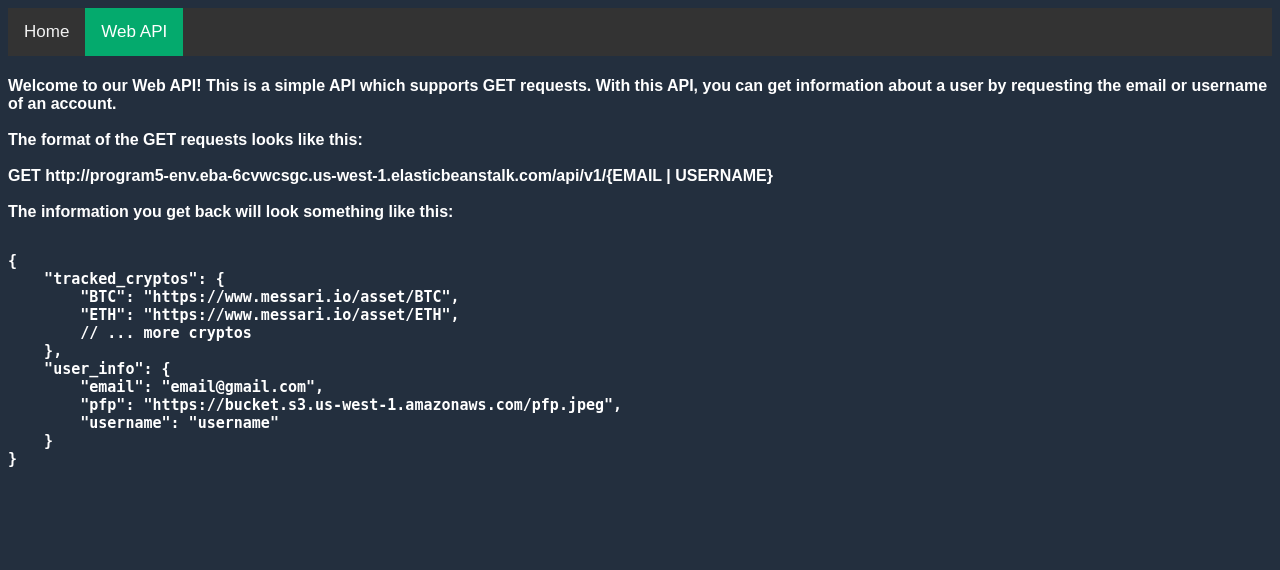
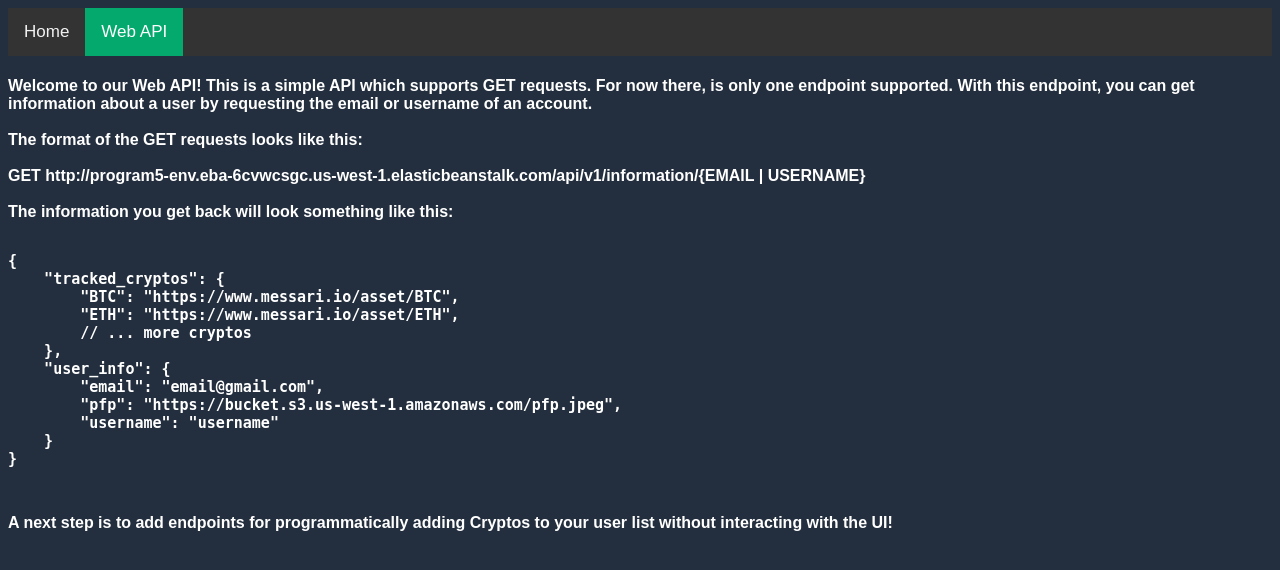
Before and after one commit to zliong/crypto-program5, a Flask app: page /api/v1/ in a window 1280 px wide. Shown: the top 570 px of the page. Run offline with Flask 2, Linux system fonts and the light colour scheme.

Commit message:
api update

```diff
--- a/templates/user_api_home.html
+++ b/templates/user_api_home.html
@@ -11,10 +11,10 @@
 </div>
 <body style="color:white">
     <h4>
-    Welcome to our Web API! This is a simple API which supports GET requests. With this API,
-    you can get information about a user by requesting the email or username of an account.
+    Welcome to our Web API! This is a simple API which supports GET requests. For now there, is only one endpoint supported.
+    With this endpoint, you can get information about a user by requesting the email or username of an account.
     <br><br>The format of the GET requests looks like this:
-    <br><br>GET http://program5-env.eba-6cvwcsgc.us-west-1.elasticbeanstalk.com/api/v1/{EMAIL | USERNAME}<br><br>
+    <br><br>GET http://program5-env.eba-6cvwcsgc.us-west-1.elasticbeanstalk.com/api/v1/information/{EMAIL | USERNAME}<br><br>
     The information you get back will look something like this:
     <pre>
         <code style="font-size:15px">
@@ -32,6 +32,8 @@
 }
         </code>
     </pre>
+        A next step is to add endpoints for programmatically adding Cryptos to your user list without interacting with
+        the UI!
     </h4>
 </body>
 </html>
--- a/views/user_api.py
+++ b/views/user_api.py
@@ -14,7 +14,7 @@ def api_home():
     return render_template('user_api_home.html')
 
 
-@web_api_blueprint.route('/api/v1/<user>/', methods=['GET'])
+@web_api_blueprint.route('/api/v1/information/<user>/', methods=['GET'])
 def get_user_list(user):
     response = table.scan(FilterExpression=(Key('email').eq(user) | Key('username').eq(user)))
     profiles = response['Items']
```
